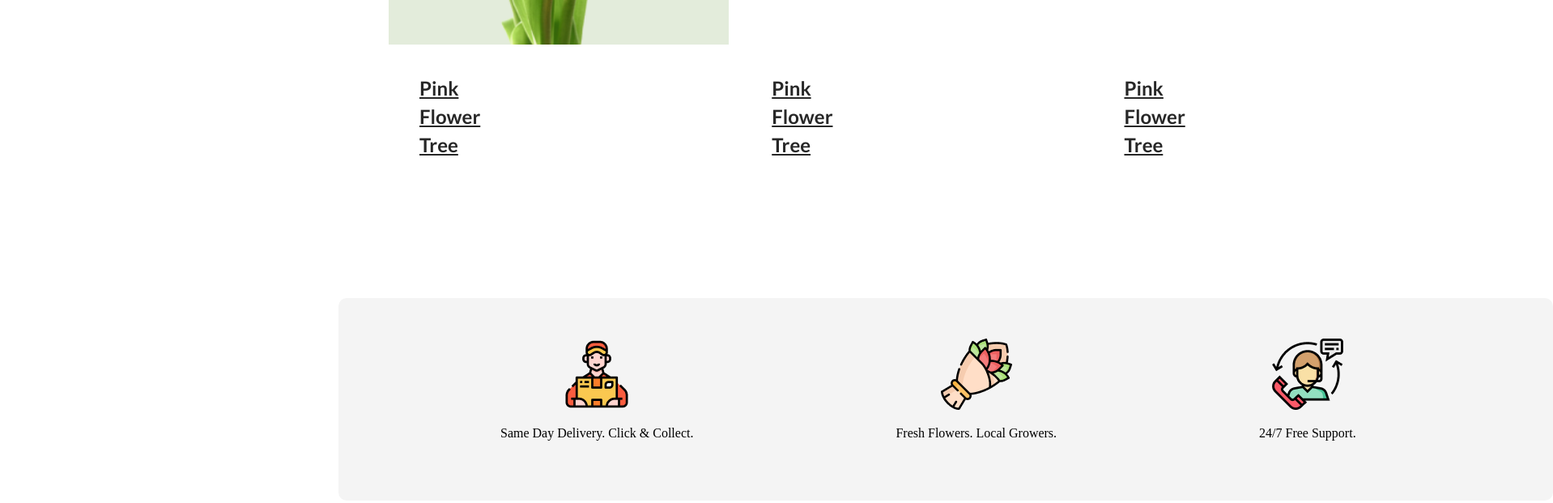
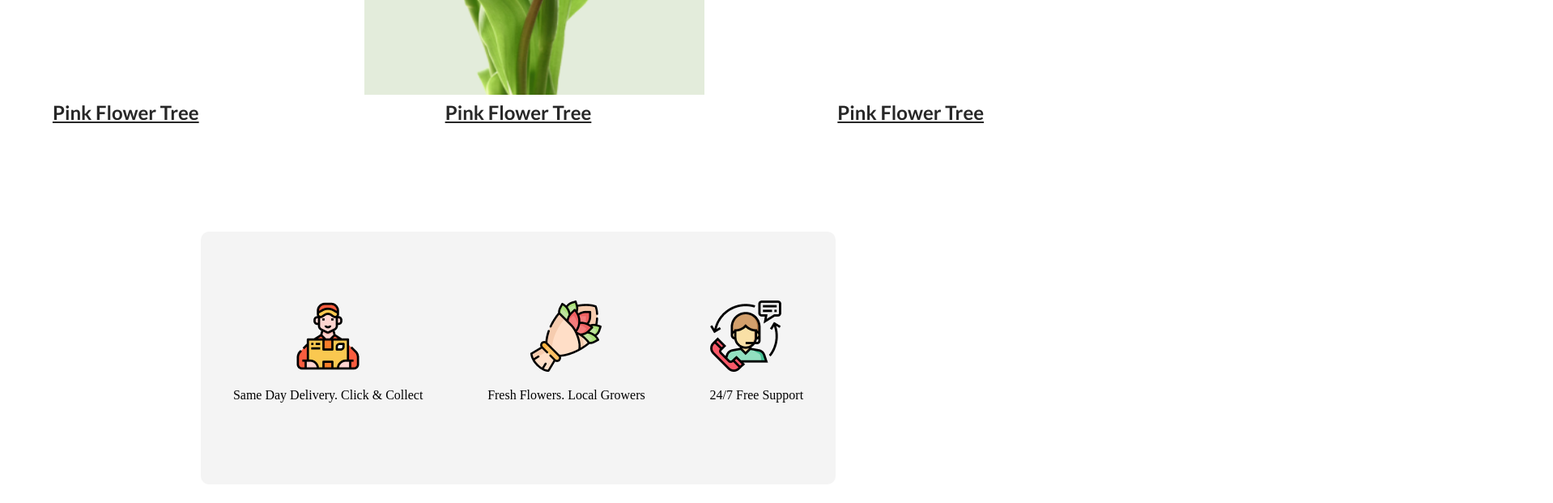
Before and after one commit to Rokan1425/Assignment-1, a plain HTML site: page index.html in a window 1280 px wide. Shown: the part 2640-3261 px from the top of the page at 81% size, 1918 px wide, since content can reach past the window. Drawn offline with Linux system fonts and the light colour scheme.

Commit message:
final part

```diff
--- a/index.css
+++ b/index.css
@@ -50,6 +50,7 @@
 .our-feature-into {
     margin-top: 180px;
     text-align: center;
+    margin-bottom: 80px;
 }
 
 .our-feature-title {
@@ -71,7 +72,6 @@
 }
 
 .flower-2 {
-    margin-left: 200px;
     width: 400px;
     height: 500px;
     border-radius: 200px 200px 0px 0px;
@@ -83,7 +83,7 @@
 }
 
 .flower-3 {
-    margin-left: 100px;
+    margin-left: 40px;
     width: 400px;
     height: 500px;
     border-radius: 200px 200px 0px 0px;
@@ -95,7 +95,7 @@
 }
 
 .flower-4 {
-    margin-left: 100px;
+    margin-left: 40px;
     width: 400px;
     height: 500px;
     border-radius: 200px 200px 0px 0px;
@@ -110,9 +110,8 @@
 }
 
 .pink-the {
-    display: flex;
-    gap: 360px;
-    margin-left: 510px;
+    text-align: center;
+
 }
 
 .pink-flower-1 {
@@ -125,35 +124,68 @@
     text-decoration-line: underline;
 }
 
+.pink-flower-2 {
+    margin-left: 300px;
+    color: #272727;
+    font-family: Lato;
+    font-size: 24px;
+    font-style: normal;
+    font-weight: 700;
+    line-height: 35px;
+    text-decoration-line: underline;
+}
+
+.pink-flower-3 {
+    margin-left: 300px;
+    color: #272727;
+    font-family: Lato;
+    font-size: 24px;
+    font-style: normal;
+    font-weight: 700;
+    line-height: 35px;
+    text-decoration-line: underline;
+}
+
+
 .section-1 {
+    /* text-align: center; */
     display: flex;
     background-color: rgba(39, 39, 39, 0.05);
+    background-position: center center;
     border-radius: 10px;
-    width: 1500px;
-    height: 250px;
-    margin-left: 410px;
-    margin-top: 140px;
+    padding-top: 85px;
+    padding-bottom: 85px;
+    margin-top: 130px;
+    margin-left: 240px;
+    margin-right: 240px;
+}
+.part-1-flow, .part-2-flow, .part-3-flow {
+    margin-left: 50%;
+    margin-right: 50%;
+    margin: auto;
+}
+.part-1-flow {
+    text-align: center;
+}
+.part-2-flow {
+    text-align: center;
+}
 
 
-}
 
 .section-2 {
-    text-align: center;
-    margin-left: 150px;
-    padding: 50px;
+    margin-left: -100px;
 
 }
 
 .section-3 {
-    text-align: center;
-    margin-left: 150px;
-    padding: 50px;
+    margin-left: 100px; */
+
 }
 
 .section-4 {
-    text-align: center;
-    margin-left: 150px;
-    padding: 50px;
+   margin-left: 200px;
+
 }
 
 .section-5 {
@@ -189,6 +221,7 @@
 .section-7 {
     text-align: center;
     margin-top: 130px;
+    margin-bottom: 50px;
 
 }
 
@@ -210,24 +243,24 @@
     line-height: 30px;
 }
 
-.all of flower {
-    margin-left: 400px;
+.all-of-flower {
+    text-align: center;
 }
 
 .flo-1 {
-    margin-left: 400px;
+    margin-left: 20px;
 }
 
 .flo-2 {
-    margin-left: 25px;
+    margin-left: 20px;
 }
 
 .flo-3 {
-    margin-left: 25px;
+    margin-left: 20px;
 }
 
 .flo-4 {
-    margin-left: 25px;
+    margin-left: 20px;
 }
 
 .Get-the-latest-intro {
--- a/index.html
+++ b/index.html
@@ -1,5 +1,6 @@
 <!DOCTYPE html>
 <html lang="en">
+
 <head>
     <meta charset="UTF-8">
     <meta name="viewport" content="width=device-width, initial-scale=1.0">
@@ -7,18 +8,24 @@
 
     <link rel="preconnect" href="https://fonts.googleapis.com">
     <link rel="preconnect" href="https://fonts.gstatic.com" crossorigin>
-    <link href="https://fonts.googleapis.com/css2?family=Lato:wght@700&family=Open+Sans:wght@400;500;700;800&family=Work+Sans&display=swap" rel="stylesheet">
+    <link
+        href="https://fonts.googleapis.com/css2?family=Lato:wght@700&family=Open+Sans:wght@400;500;700;800&family=Work+Sans&display=swap"
+        rel="stylesheet">
 
 
 
     <link rel="stylesheet" href="index.css">
 </head>
+
 <body>
     <header>
         <div class="header-first-part">
             <div class="head-intro">
                 <h1 class="head-title">Let's make <br>beautiful flowers a <br> part of your life.</h1>
-                <p class="head-paragraph">It is a long established fact that a reader will be distracted by the readable <br> content of a page when looking at its layout. The point of using Lorem Ipsum is <br> that it has a more-or-less normal distribution of letters.</p>
+                <p class="head-paragraph">It is a long established fact that a reader will be distracted by the readable
+                    <br> content of a page when looking at its layout. The point of using Lorem Ipsum is <br> that it
+                    has a more-or-less normal distribution of letters.
+                </p>
                 <input class="btn-primary" type="button" value="Shop Now">
             </div>
             <img class="flower-1" src="pngwing 10.png" alt="">
@@ -28,7 +35,8 @@
     <main>
         <div class="our-feature-into">
             <h2 class="our-feature-title">Our Featured Flowers</h2>
-            <p class="it-is-a-des">It is a long established fact that a reader will be distracted by the readable <br> content of a page when looking at its layout.</p>
+            <p class="it-is-a-des">It is a long established fact that a reader will be distracted by the readable <br>
+                content of a page when looking at its layout.</p>
         </div>
         <div class="all-flower">
             <img class="flower-2" src="pngwing 6.png" alt="">
@@ -36,28 +44,33 @@
             <img class="flower-4" src="pngwing 7.png" alt="">
         </div>
         <div class="pink-the">
-            <h4 class="pink-flower-1">Pink Flower Tree</h4>
-            <h4 class="pink-flower-1">Pink Flower Tree</h4>
-            <h4 class="pink-flower-1">Pink Flower Tree</h4>
+            <span class="pink-flower-1">Pink Flower Tree</span>
+            <span class="pink-flower-2">Pink Flower Tree</span>
+            <span class="pink-flower-3">Pink Flower Tree</span>
+
         </div>
         <div class="section-1">
-            <div class="section-2">
+            <div class="part-1-flow">
                 <img src="Group 57.png" alt="">
-                <p>Same Day Delivery. Click & Collect.</p>
+                <p>Same Day Delivery. Click & Collect </p>
             </div>
-            <div class="section-3">
+            <div class="part-2-flow">
                 <img src="Group 58.png" alt="">
-                <p>Fresh Flowers. Local Growers.</p>
+                <p>Fresh Flowers. Local Growers</p>
             </div>
-            <div class="section-4">
+            <div class="part-3-flow">
                 <img src="Group 59.png" alt="">
-                <p>24/7 Free Support.</p>
+                <p>24/7 Free Support</p>
             </div>
+
+        </div>
+        </div>
         </div>
         <div class="section-5">
             <div class="section-6">
                 <h2>Hot Deal ! Sale Up To 25% Off</h2>
-                <p>It is a long established fact that a reader will be distracted by the readable <br> content of a page when looking at its layout.</p>
+                <p>It is a long established fact that a reader will be distracted by the readable <br> content of a page
+                    when looking at its layout.</p>
                 <input class="btn-2nd" type="button" value="Sign Up">
             </div>
             <div>
@@ -66,9 +79,10 @@
         </div>
         <div class="section-7">
             <h2 class="ins-title">Instagram</h2>
-            <p class="it is a long">It is a long established fact that a reader will be distracted by the readable <br> content of a page when looking at its layout.</p>
+            <p class="it is a long">It is a long established fact that a reader will be distracted by the readable <br>
+                content of a page when looking at its layout.</p>
         </div>
-        <div class="all of flower">
+        <div class="all-of-flower">
             <img class="flo-1" src="Flower 01.png" alt="">
             <img class="flo-2" src="Rectangle 4.png" alt="">
             <img class="flo-3" src="Rectangle 5.png" alt="">
@@ -84,11 +98,14 @@
     <footer class="flower-shop-intro">
         <div class="flower-shop--title">
             <h1 class="flower-shop-name"> <span class="color-add">Flower</span>Shop</h1>
-            <p class="flower-shop-des">It is a long established fact that a reader will be distracted by the readable <br> content of a page when looking at its layout.</p>
+            <p class="flower-shop-des">It is a long established fact that a reader will be distracted by the readable
+                <br> content of a page when looking at its layout.
+            </p>
             <p class="flower-shop-last">@2020-2023, FlowerShop.com. All rights reserved. </p>
         </div>
 
     </footer>
 
 </body>
+
 </html>
```
